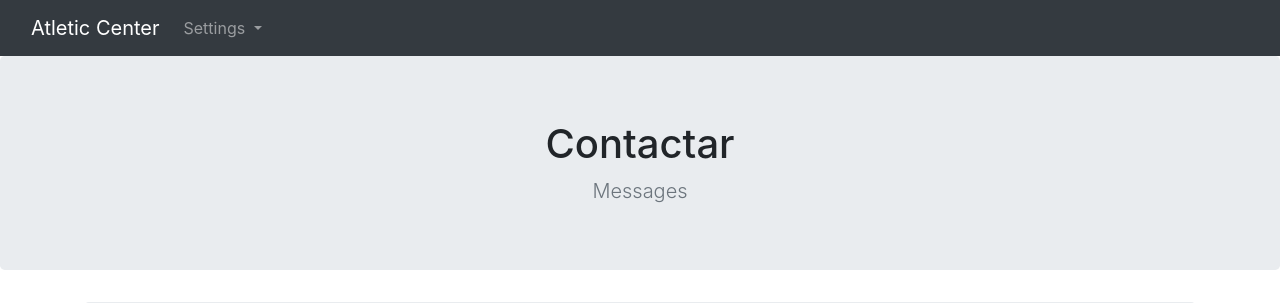
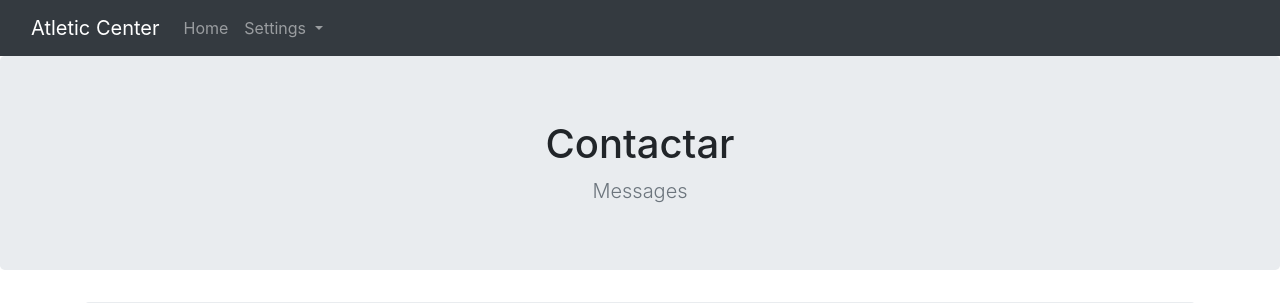
Before and after one commit to Calixto01/atletic-center, a PHP site: page /contacto.php in a window 1280 px wide. Shown: the top 303 px of the page. Run offline with PHP 8.4, Linux system fonts and the light colour scheme; some libraries are stand-ins or nearby versions.

Commit message:
modificacion de nav en contactos

```diff
--- a/contacto.php
+++ b/contacto.php
@@ -7,7 +7,11 @@
 <link href="https://maxcdn.bootstrapcdn.com/font-awesome/4.7.0/css/font-awesome.min.css" rel="stylesheet" integrity="sha384-wvfXpqpZZVQGK6TAh5PVlGOfQNHSoD2xbE+QkPxCAFlNEevoEH3Sl0sibVcOQVnN" crossorigin="anonymous">
 <nav class="navbar navbar-expand-lg navbar-dark bg-dark">
   <div class="container-fluid">
+  <ul class="navbar-nav">
     <a class="navbar-brand" href="#">Atletic Center</a>
+    <li class="nav-item d-none d-sm-inline-block">
+    <a href="index.php" class="nav-link">Home</a>
+    </li>
 
     <button class="navbar-toggler" type="button" data-bs-toggle="collapse" data-bs-target="#navbarNavDarkDropdown" aria-controls="navbarNavDarkDropdown" aria-expanded="false" aria-label="Toggle navigation">
       <span class="navbar-toggler-icon"></span>
@@ -25,6 +29,7 @@
         </li>
       </ul>
     </div>
+    </ul>
   </div>
 </nav>
 
```
